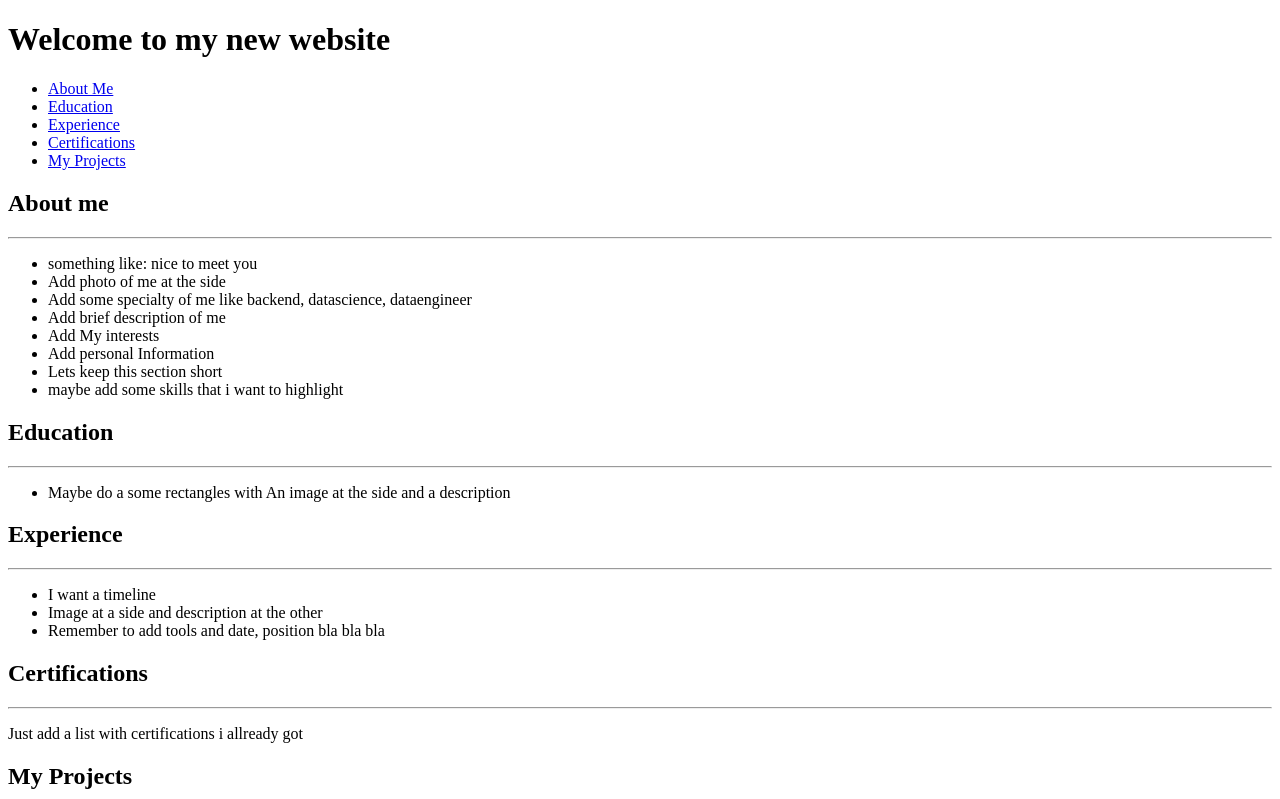
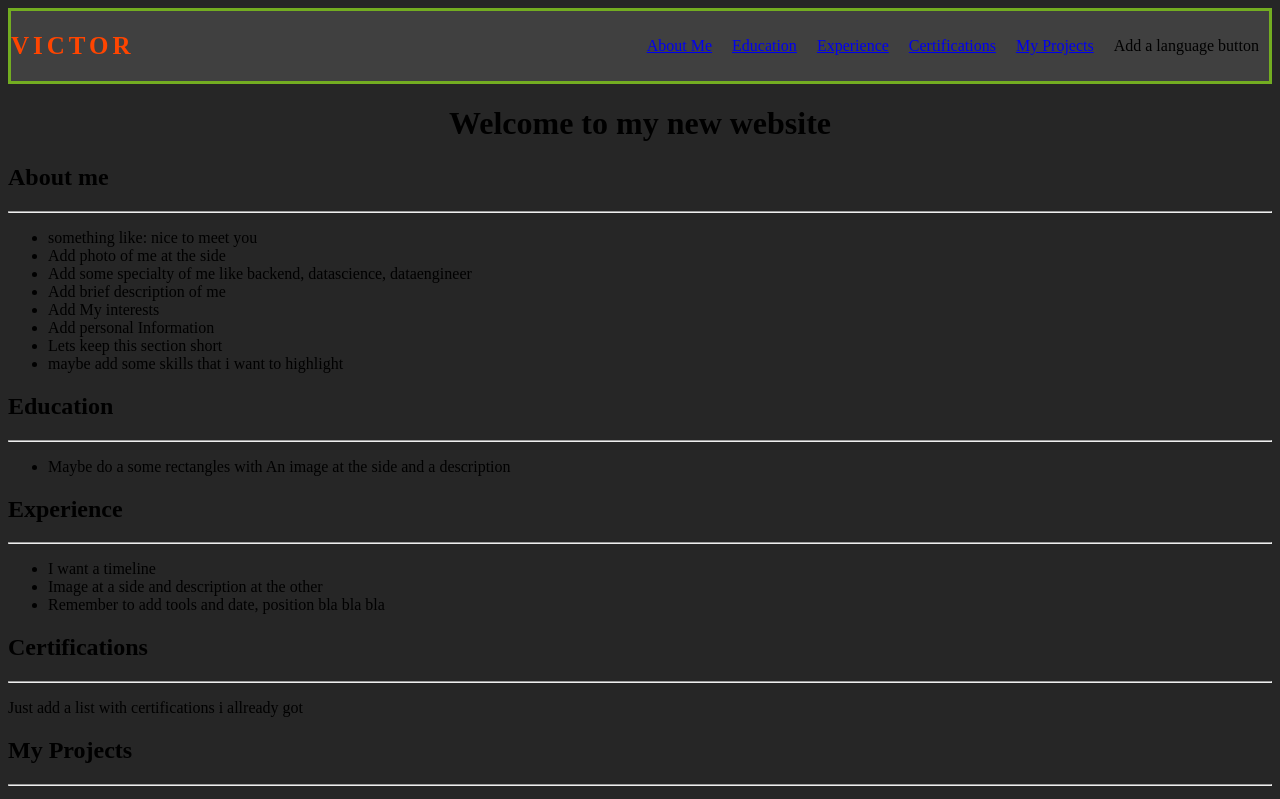
Before and after one commit to Vapb/My_Page, a plain HTML site: page index.html in a window 1280 px wide. Shown: the top 799 px of the page. Drawn offline with Linux system fonts and the light colour scheme.

Commit message:
Add nav_bar

```diff
--- a/index.html
+++ b/index.html
@@ -4,20 +4,26 @@
     <meta charset="UTF-8">
     <meta http-equiv="X-UA-Compatible" content="IE=edge">
     <meta name="viewport" content="width=device-width, initial-scale=1.0">
+    <meta name="description" content="portifolio page">
+    <meta name="keywords" content="developer, python, datascience, portifolio">
+    <meta name="author" content="Victor Burgardt">
+    <link rel="stylesheet" href="style.css">
     <title>My_Page</title>
 </head>
 <body>
     <header>
-        <h1>Welcome to my new website</h1>
         <nav>
-            <ul>
+            <span class="logo">Victor</span>
+            <ul class="nav_list">
                 <li><a href="#about_me"> About Me </a></li>
                 <li><a href="#education">Education</a></li>
                 <li><a href="#experience">Experience</a></li>
                 <li><a href="#certifications">Certifications</a></li>
                 <li><a href="#my_projects">My Projects</a></li>
+                <li>Add a language button</li>
             </ul>
         </nav>
+        <h1 id="main_title">Welcome to my new website</h1>
     </header>
 
     <main>
@@ -65,13 +71,12 @@
             <hr>
             <p>i want some rectangles with some project of mine, with a gif or something to attract atention</p>
         </section>
-    </main>
 
-    <section id="contact_me">
-        <h2>Contact me</h2>
-        <hr>
-        <p>a section that add a button or soemthing with inforamtion</p>
-    </section>
+        <section id="contact_me">
+            <h2>Contact me</h2>
+            <hr>
+            <p>a section that add a button or soemthing with inforamtion</p>
+        </section>
 </main>
 
 
--- /dev/null
+++ b/style.css
@@ -0,0 +1,47 @@
+body {
+    background-color: hsl(0, 0%, 15%);
+}
+
+#main_title {
+    text-align: center;
+}
+
+
+nav {
+    display: flex;
+    align-items: center;
+    justify-content: space-evenly;
+    background-color: hsl(0, 0%, 25%);
+    border: 3px solid #73AD21;
+}
+
+nav .logo {
+    flex: 1;
+    text-align: center;
+    font-size: 25px;
+    text-transform: uppercase;
+    letter-spacing: 4px;
+    text-decoration: none;
+    font-weight: 600;
+    color: orangered;
+}
+
+nav ul{
+    flex: 9;
+    list-style: none;
+    display: flex;
+    align-items: center;
+    justify-content:flex-end;
+}
+
+nav ul li{
+    margin: 10px;
+}
+
+nav span a{
+    color: azure;
+}
+
+nav a:visited{
+    color: grey;
+}
```
